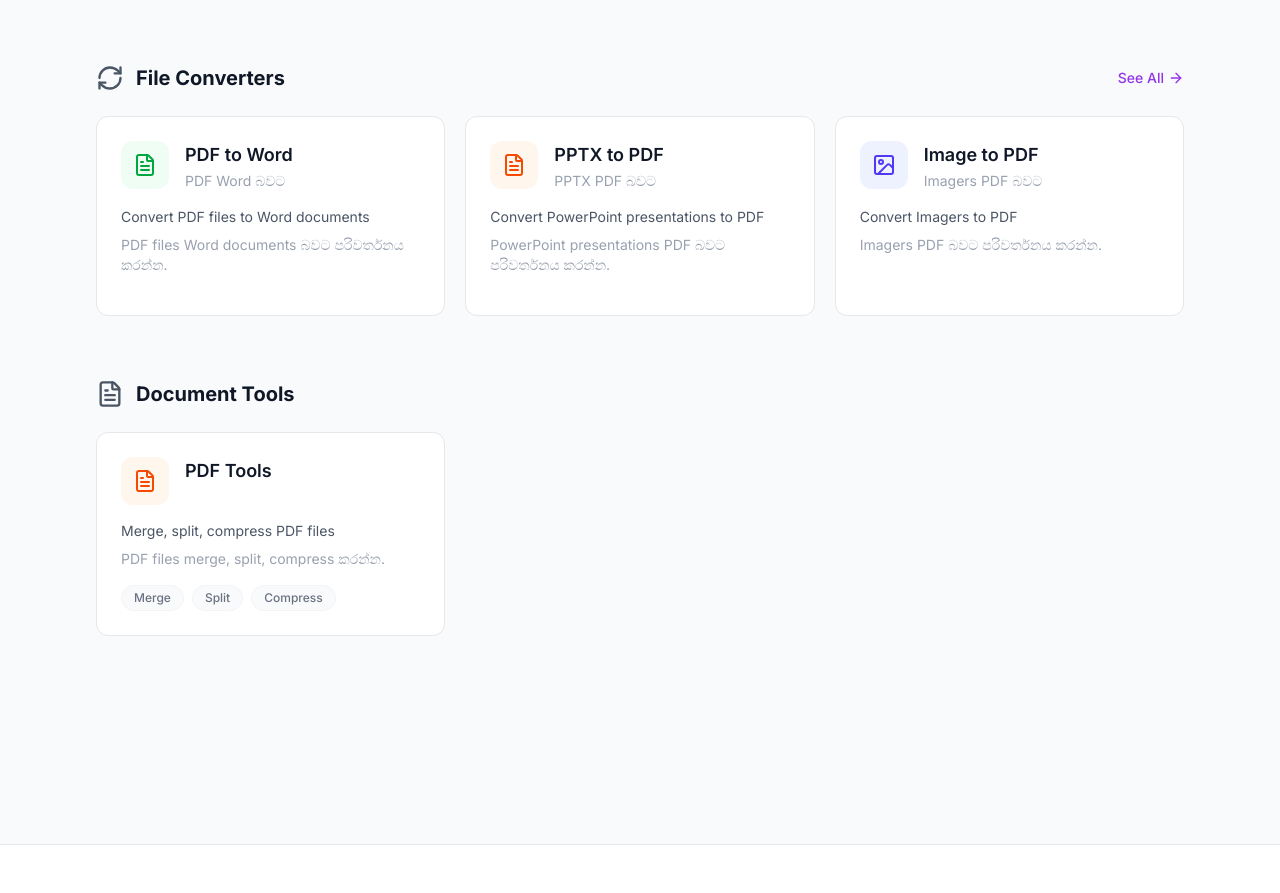
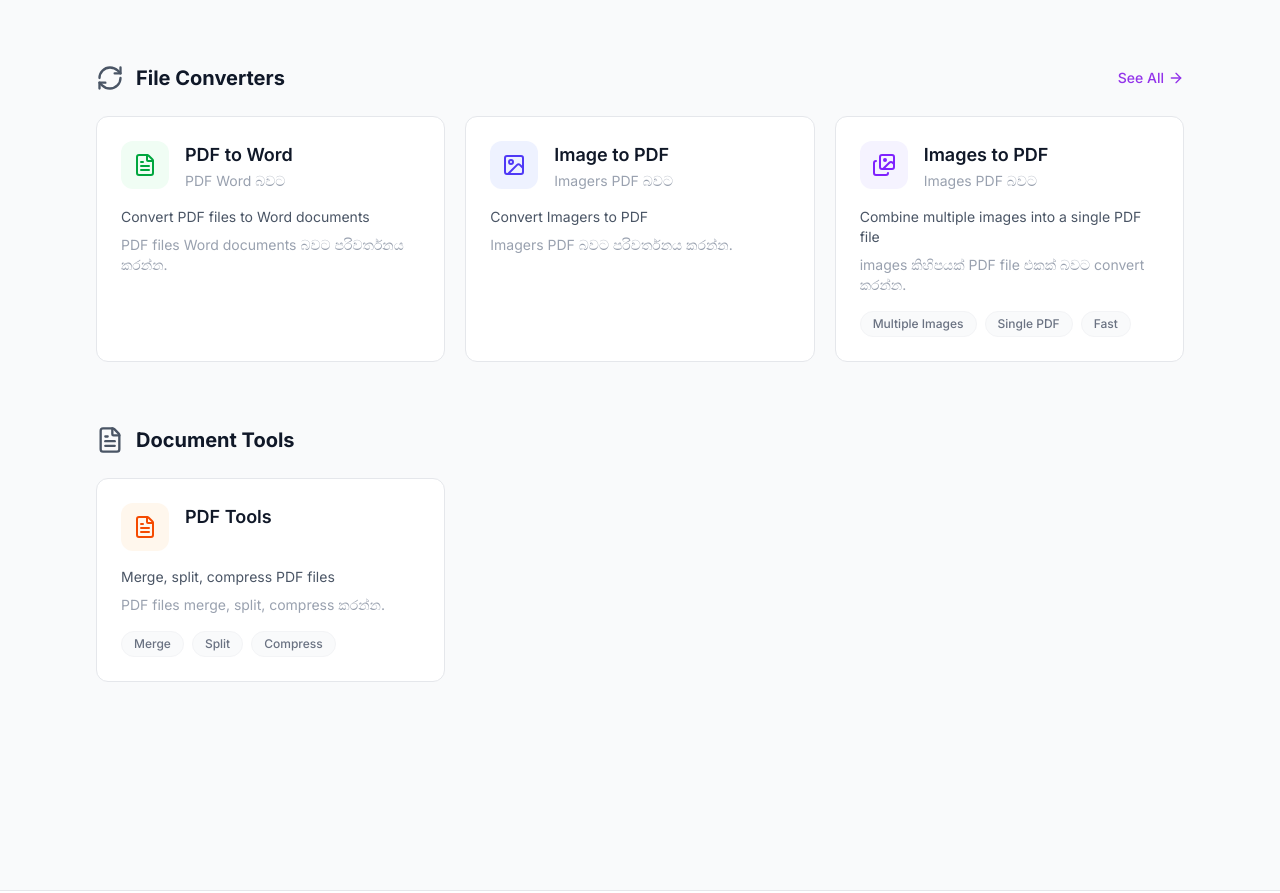
Before and after one commit to janidumadawa/ezy-tools, a Next.js app in the folder frontend/: page / in a window 1280 px wide. Shown: the part 817-1710 px from the top of the page. Built offline with nearby package versions, Linux system fonts and the light colour scheme.

Commit message:
update - change order of home page  conveertor list

```diff
--- a/frontend/src/app/all-tools/converters/page.tsx
+++ b/frontend/src/app/all-tools/converters/page.tsx
@@ -4,18 +4,7 @@ import Link from 'next/link'
 import { ArrowLeft, FileText, FileSpreadsheet, Presentation, ImageIcon, Images, AlertTriangle } from 'lucide-react'
 
 const converterTools = [
-  {
-    name: 'Word to PDF',
-    description: 'Convert Word documents (.docx) to PDF format instantly',
-    href: '/converters/word-to-pdf',
-    icon: FileText,
-    color: 'blue',
-    bgColor: 'bg-blue-50',
-    textColor: 'text-blue-600',
-    borderColor: 'border-blue-200',
-    tag: '.docx → .pdf',
-    status: 'local',
-  },
+
   {
     name: 'PDF to Word',
     description: 'Convert PDF files to editable Word documents',
@@ -39,18 +28,6 @@ const converterTools = [
     borderColor: 'border-emerald-200',
     tag: '.xlsx → .pdf',
     status: 'active',
-  },
-  {
-    name: 'PowerPoint to PDF',
-    description: 'Convert PowerPoint presentations to PDF',
-    href: '/converters/pptx-to-pdf',
-    icon: Presentation,
-    color: 'orange',
-    bgColor: 'bg-orange-50',
-    textColor: 'text-orange-600',
-    borderColor: 'border-orange-200',
-    tag: '.pptx → .pdf',
-    status: 'local',
   },
   {
     name: 'Image to PDF',
@@ -99,6 +76,31 @@ const converterTools = [
     borderColor: 'border-gray-200',
     tag: '.txt → .pdf',
     status: 'active',
+  },
+
+    {
+    name: 'Word to PDF',
+    description: 'Convert Word documents (.docx) to PDF format instantly',
+    href: '/converters/word-to-pdf',
+    icon: FileText,
+    color: 'blue',
+    bgColor: 'bg-blue-50',
+    textColor: 'text-blue-600',
+    borderColor: 'border-blue-200',
+    tag: '.docx → .pdf',
+    status: 'local',
+  },
+    {
+    name: 'PowerPoint to PDF',
+    description: 'Convert PowerPoint presentations to PDF',
+    href: '/converters/pptx-to-pdf',
+    icon: Presentation,
+    color: 'orange',
+    bgColor: 'bg-orange-50',
+    textColor: 'text-orange-600',
+    borderColor: 'border-orange-200',
+    tag: '.pptx → .pdf',
+    status: 'local',
   },
 ]
 
--- a/frontend/src/app/page.tsx
+++ b/frontend/src/app/page.tsx
@@ -2,7 +2,7 @@
 
 import Link from 'next/link'
 import Image from 'next/image'
-import { Wrench, FileText, ImageIcon, RefreshCw, LucideIcon, AlertTriangle, ArrowRight } from 'lucide-react'
+import { Wrench, FileText, ImageIcon, RefreshCw, LucideIcon, AlertTriangle, ArrowRight, Images } from 'lucide-react'
 
 // Add unavailable tools list
 const unavailableTools = ['YouTube Downloader', 'Instagram Downloader']
@@ -105,23 +105,7 @@ const categories: Category[] = [
         textColor: 'text-green-600',
         features: [],
       },
-      {
-        name: 'PPTX to PDF',
-        sinhala: 'PPTX PDF බවට',
-        description: 'Convert PowerPoint presentations to PDF',
-        sinhalaDescription: 'PowerPoint presentations PDF බවට පරිවර්තනය කරන්න.',
-        href: '/converters/pptx-to-pdf',
-        icon: null,
-        IconComponent: FileText,
-        color: 'orange',
-        borderColor: 'hover:border-orange-300',
-        shadowColor: 'hover:shadow-orange-100',
-        bgColor: 'bg-orange-50',
-        hoverBg: 'group-hover:bg-orange-100',
-        textColor: 'text-orange-600',
-        features: [],
-      }
-      ,
+
       {
         name: 'Image to PDF',
         sinhala: 'Imagers PDF බවට',
@@ -137,6 +121,22 @@ const categories: Category[] = [
         hoverBg: 'group-hover:bg-indigo-100',
         textColor: 'text-indigo-600',
         features: [],
+      },
+      {
+        name: 'Images to PDF',
+        sinhala: 'Images PDF බවට',
+        description: 'Combine multiple images into a single PDF file',
+        sinhalaDescription: 'images කිහිපයක් PDF file එකක් බවට convert කරන්න.',
+        href: '/converters/images-to-pdf',
+        icon: null,
+        IconComponent: Images,
+        color: 'violet',
+        borderColor: 'hover:border-violet-300',
+        shadowColor: 'hover:shadow-violet-100',
+        bgColor: 'bg-violet-50',
+        hoverBg: 'group-hover:bg-violet-100',
+        textColor: 'text-violet-600',
+        features: ['Multiple Images', 'Single PDF', 'Fast'],
       }
     ]
   },
```
